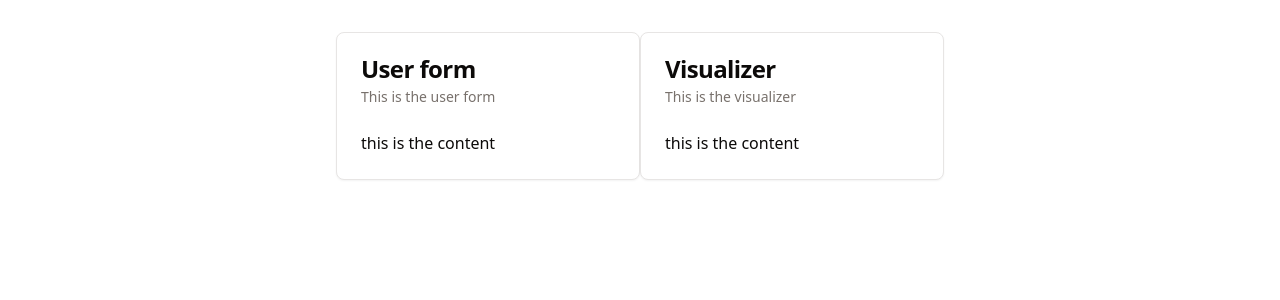
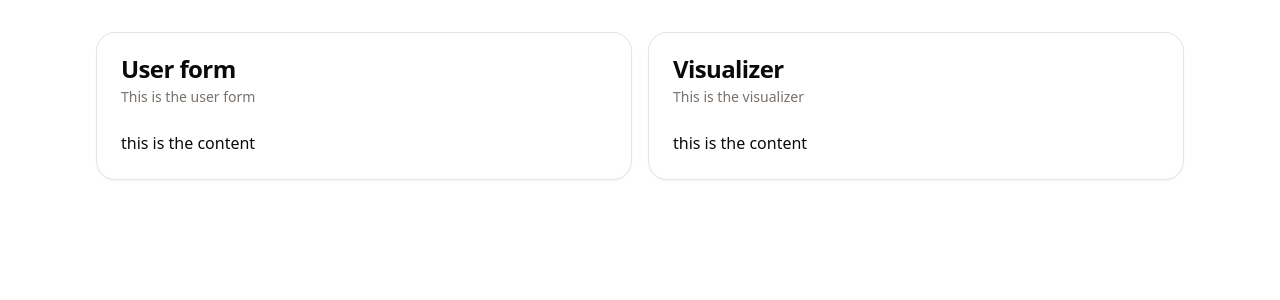
Before and after one commit to HaakonSvane/economic-horizon, a React (Vite) app: page / in a window 1280 px wide. Shown: the top 300 px of the page. Built offline with nearby package versions, Linux system fonts and the light colour scheme.

Commit message:
prettify

```diff
--- a/package.json
+++ b/package.json
@@ -35,6 +35,7 @@
     "eslint-plugin-react-refresh": "^0.4.6",
     "jest": "^29.7.0",
     "postcss": "^8.4.38",
+    "prettier": "3.2.5",
     "tailwindcss": "^3.4.1",
     "typescript": "^5.2.2",
     "vite": "^5.2.0"
--- a/src/App.tsx
+++ b/src/App.tsx
@@ -2,8 +2,8 @@ import { UserFormContainer } from "./features/userForm";
 import { VisualizerContainer } from "./features/vizualizer";
 
 const App = () => {
-  return <div className="py-8 px-4 lg:px-8 2xl:px-0 max-w-2xl m-auto">
-    <div className="grid grid-cols-1 grid-rows-2 md:grid-cols-2 md:grid-rows-1">
+  return <div className="py-8 px-4 lg:px-8 2xl:px-0 max-w-6xl m-auto">
+    <div className="grid gap-4 grid-cols-1 grid-rows-2 lg:grid-cols-2 lg:grid-rows-1">
       <UserFormContainer />
       <VisualizerContainer />
     </div>
--- a/src/index.css
+++ b/src/index.css
@@ -32,7 +32,7 @@
     --input: 20 5.9% 90%;
     --ring: 20 14.3% 4.1%;
 
-    --radius: 0.5rem;
+    --radius: 1.2rem;
   }
 
   .dark {
@@ -70,6 +70,7 @@
   * {
     @apply border-border;
   }
+
   body {
     @apply bg-background text-foreground;
   }
```
Also changed, not shown: src/features/userForm/UserFormContainer.tsx (+11 -9 lines), .devcontainer/devcontainer.json, src/features/vizualizer/index.ts (line endings or trailing spaces), 1 other file (tests, documents, lock files or other folders).
